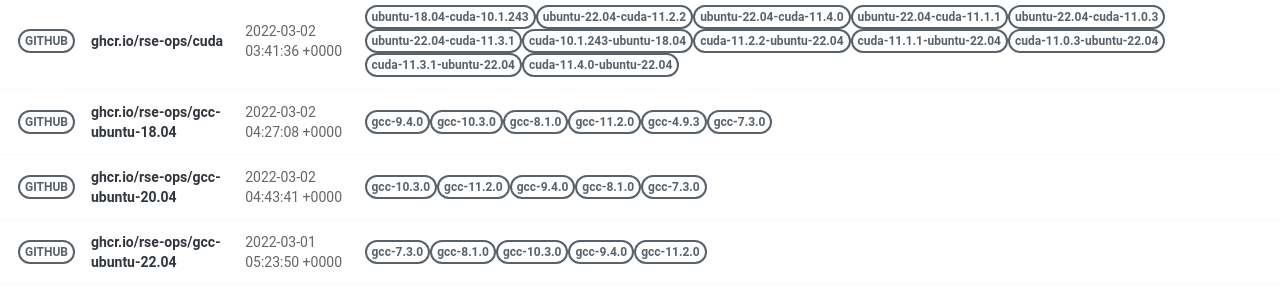
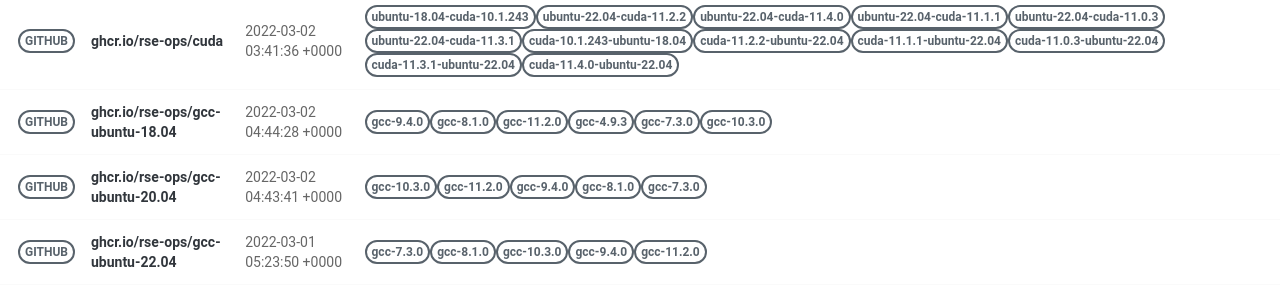
Before and after one commit to rse-ops/docker-images, a Jekyll site: the page built from pages/index.md, in a window 1280 px wide. Shown: the part 502-801 px from the top of the page. Built offline with Jekyll 4.4.1, drawn with Linux system fonts in a browser that asks for light colours; nearby versions of some CDN libraries.

Commit message:
Automated push to update library 2022-03-02

```diff
--- a/_library/ghcr.io-rse-ops-gcc-ubuntu-18.04.md
+++ b/_library/ghcr.io-rse-ops-gcc-ubuntu-18.04.md
@@ -1,7 +1,7 @@
 ---
 layout: container
 name: ghcr.io/rse-ops/gcc-ubuntu-18.04
-updated_at: 2022-03-02 04:27:08.482820
+updated_at: 2022-03-02 04:44:28.460866
 
 
 container_url: https://github.com/orgs/rse-ops/packages/container/package/gcc-ubuntu-18.04
```
Also changed, not shown: other parts of _library/ghcr.io-rse-ops-gcc-ubuntu-18.04.md (+3 -3 lines).
